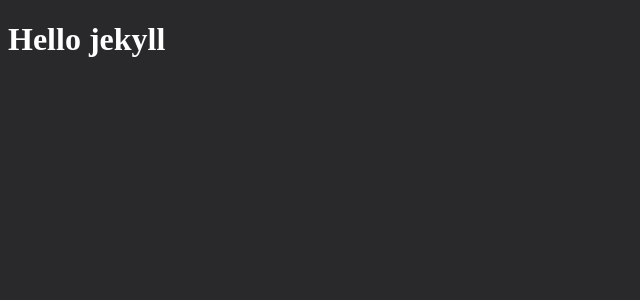
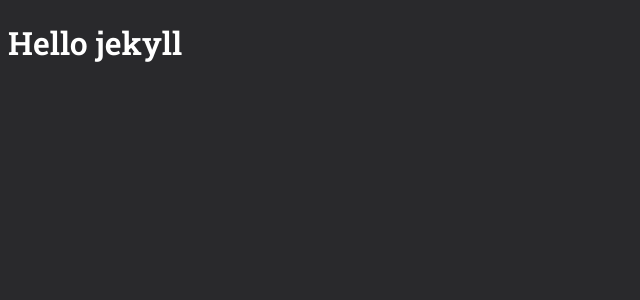
Before and after one commit to deven9229/gawasoft, a Jekyll site: the page built from index.html, in a window 1280 px wide. Shown: the top 300 px of the page, without its empty margins (0-640 px from the left). Built offline with Jekyll 4.4.1, drawn with Linux system fonts in a browser that asks for light colours.

Commit message:
created sass files

```diff
--- /dev/null
+++ b/_includes/footer.html
@@ -0,0 +1,3 @@
+<footer>
+
+</footer>
--- /dev/null
+++ b/_sass/_color.scss
@@ -0,0 +1,3 @@
+$clr-white: #ffffff;
+$clr-grey: #29292c;
+$clr-orange: #e03131;
--- /dev/null
+++ b/_sass/_typography.scss
@@ -0,0 +1,3 @@
+@import url('https://fonts.googleapis.com/css2?family=Roboto+Slab:wght@400;600&display=swap');
+
+$ff-s: 'Roboto Slab', serif;
--- a/assets/css/main.scss
+++ b/assets/css/main.scss
@@ -3,15 +3,11 @@
 # only Main files contain this front matter, not partials.
 ---
 
-$bg:  #29292c;
-$text: #fff;
+@import 'color';
+@import 'typography';
 
 body {
-  color: $text;
-  background: $bg;
+  font-family: $ff-s;
+  background-color: $clr-grey;
+  color: $clr-white;
 }
-
-.container {
-  width: 600px;
-  margin: 0 auto;
-}
--- a/index.html
+++ b/index.html
@@ -1,4 +1,5 @@
 ---
+  title: My home page
   layout: default
 ---
 <h1>Hello jekyll</h1>
```
Also changed, not shown: _includes/nav.html (added).
